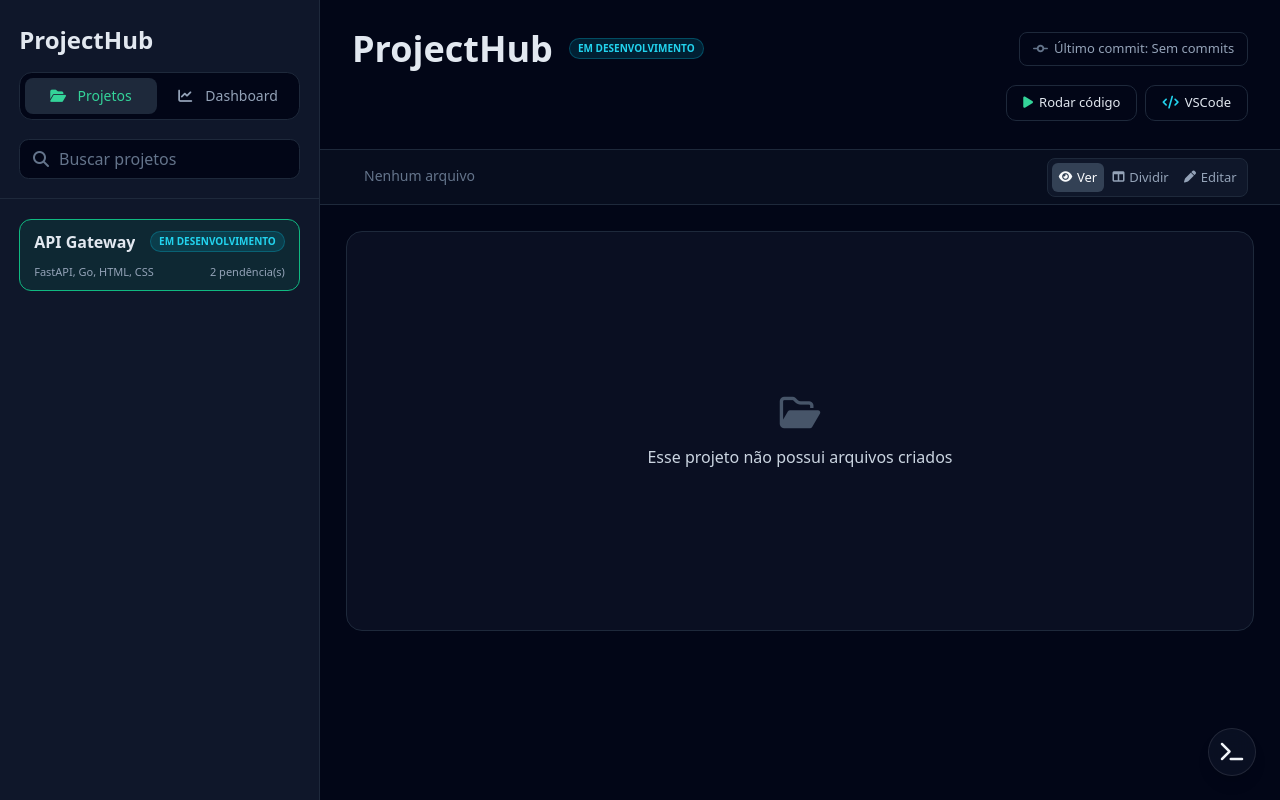
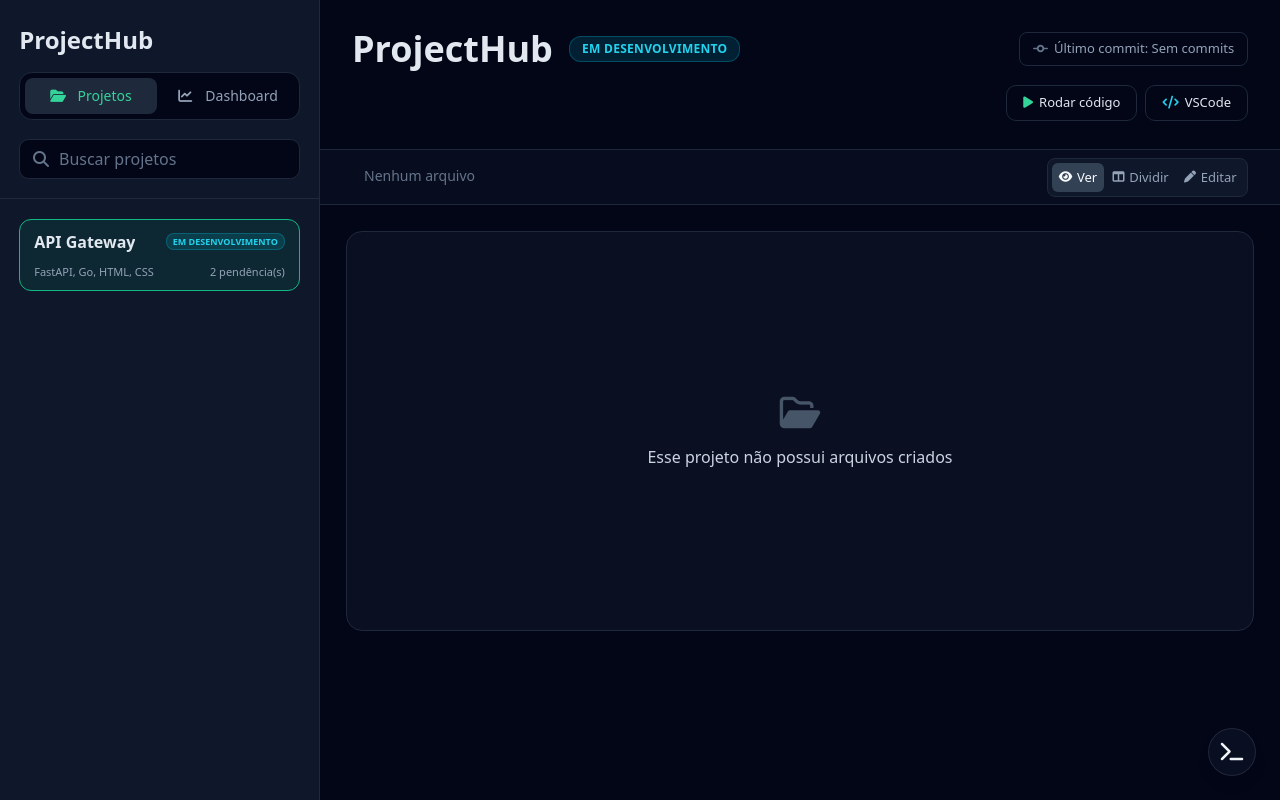
Before and after one commit to YvesPereira21/projecthub, a FastAPI app: template templates/base.html in a window 1280 px wide. Run offline with FastAPI, Linux system fonts and the light colour scheme; the template is opened without the code that fills it, so the values that code supplies are empty; parts of the project's set-up code (start-up, migrations or seed data) failed here and were passed over; some libraries are stand-ins or nearby versions.

Commit message:
style: ajusta tamanho das tags no componente de listagem e página de detalhes do projeto

```diff
--- a/routers/project.py
+++ b/routers/project.py
@@ -189,6 +189,10 @@ async def get_project(request: Request, relative_path: str):
     commit_timestamp = get_last_commit(project_code_path)
     formatted_commit_time = time_formatter(commit_timestamp)
 
+    notes.sort(
+        key=lambda n: (0 if n.name.lower() == 'sobre.md' else 1, n.name.lower())
+    )
+
     project_data = Project(
         name=full_path.name,
         status=status_value,
--- a/templates/partials/project-details.html
+++ b/templates/partials/project-details.html
@@ -2,7 +2,9 @@
 	<section>
 		<div class="header-title-status-group">
 			<span class="text-4xl text-slate-200 font-bold">{{ project.name if project else 'ProjectHub' }}</span>
-			{% include "partials/tag-status.html" %}
+			{% with size = 'lg' %}
+				{% include "partials/tag-status.html" %}
+			{% endwith %}
 		</div>
 
 		<div class="flex items-center gap-3">
--- a/templates/partials/project-list.html
+++ b/templates/partials/project-list.html
@@ -7,7 +7,9 @@
 				<span class="font-semibold text-slate-200 truncate max-w-[130px]">
 					{{ p.name }}
 				</span>
-				{% include "partials/tag-status.html" %}
+				{% with size = 'sm' %}
+					{% include "partials/tag-status.html" %}
+				{% endwith %}
 			</div>
 
 			<div class="project-card-meta text-slate-400 font-medium mt-1">
@@ -31,7 +33,9 @@
 				<span class="font-semibold text-slate-200 truncate max-w-[130px]">
 					API Gateway
 				</span>
-				{% include "partials/tag-status.html" %}
+				{% with size = 'sm' %}
+					{% include "partials/tag-status.html" %}
+				{% endwith %}
 			</div>
 
 			<div class="project-card-meta text-slate-400 font-medium mt-1">
--- a/templates/partials/tag-status.html
+++ b/templates/partials/tag-status.html
@@ -1,23 +1,30 @@
 {% set current_status = status | default(p.status if p is defined else (project.status if project is defined else 'Em desenvolvimento')) %}
+{% set tag_size = size | default('sm') %}
+
+{% if tag_size == 'lg' %}
+	{% set size_classes = "text-xs font-bold tracking-wide rounded-xl px-3 py-1" %}
+{% else %}
+	{% set size_classes = "text-[9px] font-bold rounded-lg px-1.5 py-[1px]" %}
+{% endif %}
 
 {% if current_status == 'Em desenvolvimento' %}
-<div class="tag-status text-[10px] font-bold rounded-xl px-2 py-[2px] text-cyan-400 bg-cyan-500/15 border border-cyan-500/30">
+<div class="tag-status {{ size_classes }} text-cyan-400 bg-cyan-500/15 border border-cyan-500/30">
 	EM DESENVOLVIMENTO
 </div>
 {% elif current_status == 'Ideia' %}
-<div class="tag-status text-[10px] font-bold rounded-xl px-2 py-[2px] text-purple-400 bg-purple-500/15 border border-purple-500/30">
+<div class="tag-status {{ size_classes }} text-purple-400 bg-purple-500/15 border border-purple-500/30">
 	IDEIA
 </div>
 {% elif current_status == 'Concluído' %}
-<div class="tag-status text-[10px] font-bold rounded-xl px-2 py-[2px] text-emerald-400 bg-emerald-500/15 border border-emerald-500/30">
+<div class="tag-status {{ size_classes }} text-emerald-400 bg-emerald-500/15 border border-emerald-500/30">
 	CONCLUÍDO
 </div>
 {% elif current_status == 'Parado' %}
-<div class="tag-status text-[10px] font-bold rounded-xl px-2 py-[2px] text-red-400 bg-red-500/15 border border-red-500/30">
+<div class="tag-status {{ size_classes }} text-red-400 bg-red-500/15 border border-red-500/30">
 	PARADO
 </div>
 {% else %}
-<div class="tag-status text-[10px] font-bold rounded-xl px-2 py-[2px] text-slate-400 bg-slate-500/15 border border-slate-500/30">
+<div class="tag-status {{ size_classes }} text-slate-400 bg-slate-500/15 border border-slate-500/30">
 	{{ current_status | upper }}
 </div>
 {% endif %}
```
